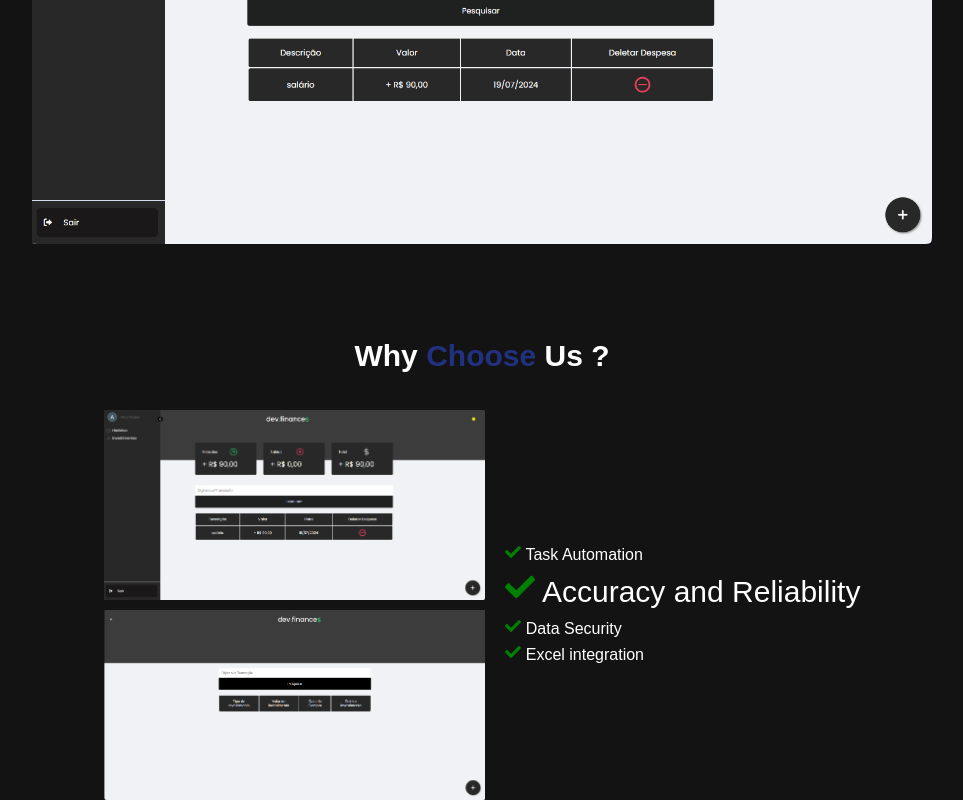
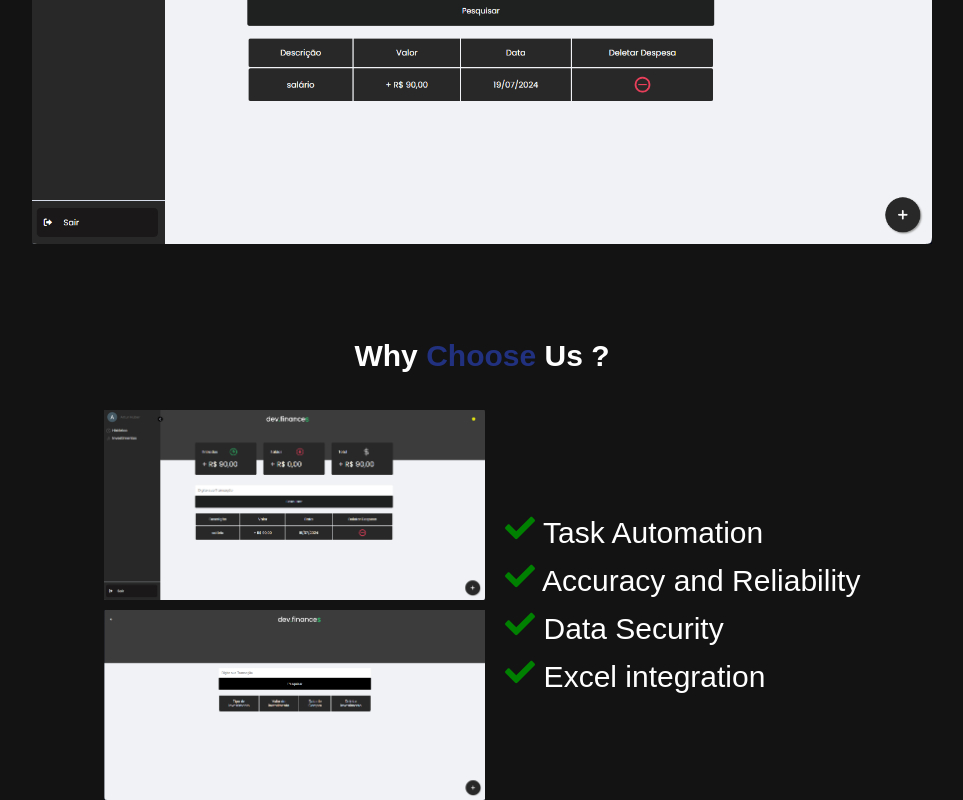
Before and after one commit to artur-debv/Finance, a React (Vite) app: page / in a window 1280 px wide. Shown: the part 596-1396 px from the top of the page, without its empty margins (158-1121 px from the left). Built offline with nearby package versions, Linux system fonts and the light colour scheme.

Commit message:
refactor: I updated the font size of the system advantages

```diff
--- a/src/components/WhyChooseSection/WhyChooseSection.jsx
+++ b/src/components/WhyChooseSection/WhyChooseSection.jsx
@@ -14,7 +14,7 @@ function WhyChooseSection() {
                     </div>
                     <div className={styles.container_Choose}>
                         <p className={styles.TaskAutomation}> <FaCheck style={{ color: 'green' }} /> Task Automation </p>
-                        <p className={styles.AccuracyandReliability}> <FaCheck style={{ color: 'green' }} /> Accuracy and Reliability </p>
+                        <p className={styles.Acuracyan}> <FaCheck style={{ color: 'green' }} /> Accuracy and Reliability </p>
                         <p className={styles.DataSecurity}> <FaCheck style={{ color: 'green' }} /> Data Security </p>
                         <p className={styles.Excelintegration}> <FaCheck style={{ color: 'green' }} /> Excel integration </p>
                     </div>
--- a/src/components/WhyChooseSection/WhyChooseSection.module.css
+++ b/src/components/WhyChooseSection/WhyChooseSection.module.css
@@ -41,17 +41,18 @@
 
 
   .TaskAutomation{
-    font-size: 16px;
+    font-size: 30px;
   }
 
-  .AccuracyandReliabilit{
-    font-size: 16px;
-  }
 
   .DataSecurity{
-    font-size: 16px;
+    font-size: 30px;
   }
 
   .Excelintegration{
-    font-size: 16px;
+    font-size: 30px;
   }
+
+  .Acuracyan{
+    font-size: 30px;
+  }
```
